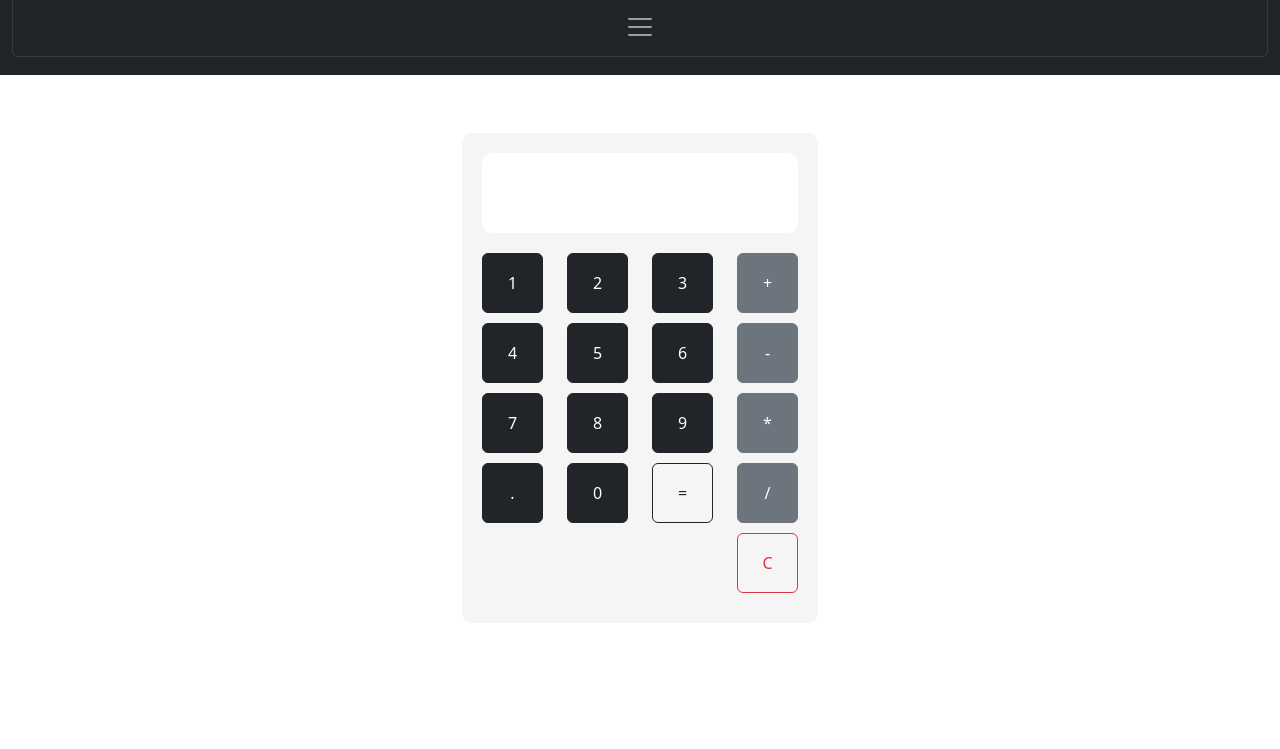
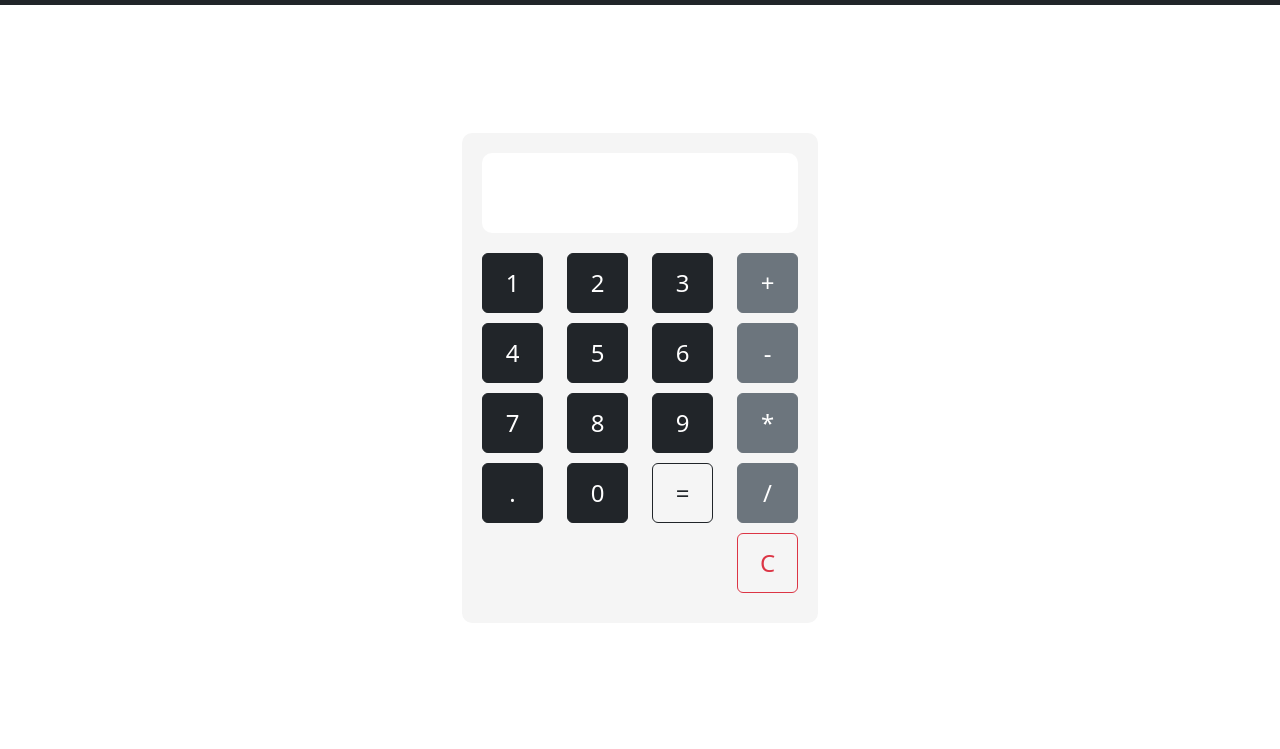
Before and after one commit to Raven-of-1849/Calculator-app, a plain HTML site: page index.html in a window 1280 px wide. Shown: the part 51-800 px from the top of the page. Drawn offline with nearby package versions, Linux system fonts and the light colour scheme.

Commit message:
Fix Navbar
Change css selector

```diff
--- a/stylesheet.css
+++ b/stylesheet.css
@@ -15,7 +15,7 @@
   margin-bottom: 20px;
 }
 
-button {
+.col-md-3 >button {
   width: 100%;
   height: 60px;
   font-size: 24px;
```
Also changed, not shown: index.html (+4 -1 lines).
